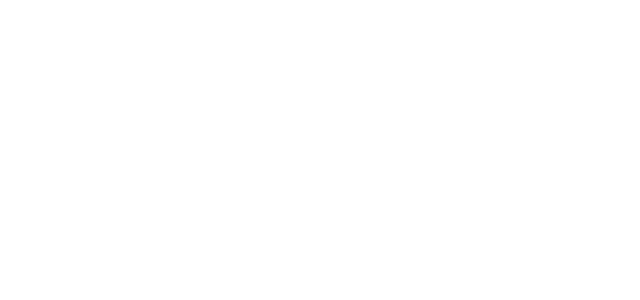
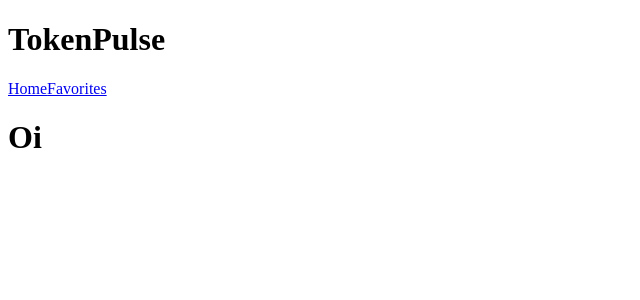
Before and after one commit to netoelix/TokenPulse, a React (Vite) app: page /favorites in a window 1280 px wide. Before the commit this address had no page. Shown: the top 300 px of the page, without its empty margins (0-640 px from the left). Built offline with nearby package versions, Linux system fonts and the light colour scheme.

Commit message:
Implementing a component layout

```diff
--- a/src/App.tsx
+++ b/src/App.tsx
@@ -1,10 +1,15 @@
 import { Route, Routes } from 'react-router-dom';
 import Home from './pages/Home';
+import Favorites from './pages/Favorites';
+import Layout from './components/Layout';
 
 function App() {
   return (
     <Routes>
-      <Route path="/" element={ <Home /> } />
+      <Route element={ <Layout /> }>
+        <Route path="/" element={ <Home /> } />
+        <Route path="favorites" element={ <Favorites /> } />
+      </Route>
     </Routes>
   );
 }
--- /dev/null
+++ b/src/components/Layout.tsx
@@ -0,0 +1,13 @@
+import { Outlet } from 'react-router-dom';
+import Header from './Header';
+
+function Layout() {
+  return (
+    <>
+      <Header />
+      <Outlet />
+    </>
+  );
+}
+
+export default Layout;
--- /dev/null
+++ b/src/pages/Favorites.tsx
@@ -0,0 +1,9 @@
+function Favorites() {
+  return (
+    <div>
+      <h1>Oi</h1>
+    </div>
+  );
+}
+
+export default Favorites;
--- a/src/pages/Home.tsx
+++ b/src/pages/Home.tsx
@@ -1,11 +1,9 @@
-import Header from '../components/Header';
 import Main from '../components/Main';
 import Search from '../components/Search';
 
 function Home() {
   return (
     <>
-      <Header />
       <Search />
       <Main />
     </>
```
